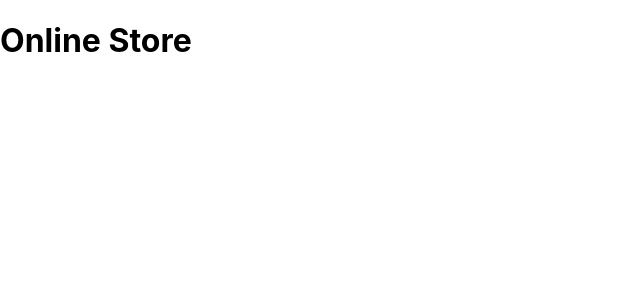
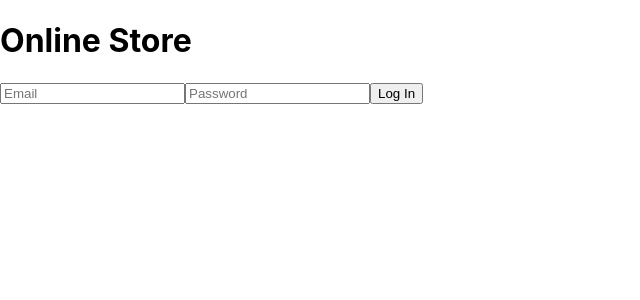
Before and after one commit to cbrandao18/online-store, a React (Create React App) app in the folder client/: page /#/login in a window 1280 px wide. Shown: the top 300 px of the page, without its empty margins (0-640 px from the left). Built offline with nearby package versions, Linux system fonts and the light colour scheme.

Commit message:
create login component

```diff
--- a/client/src/components/App.js
+++ b/client/src/components/App.js
@@ -1,12 +1,16 @@
 import React, { Component } from "react";
-import {Route} from 'react-router-dom';
+import { Route, Switch } from 'react-router-dom';
 import ProductIndex from './products/ProductIndex'
+import Login from './Login';
 
 const App = () => {
   return (
     <div>
       <h1>Online Store</h1>
-      <Route exact path="/" component={ProductIndex} />
+      <Switch>
+        <Route exact path="/login" component={Login} />
+        <Route path="/" component={ProductIndex} />
+      </Switch>
     </div>
   );
 };
--- /dev/null
+++ b/client/src/components/Login.js
@@ -0,0 +1,64 @@
+import React, { Component } from "react";
+import { Mutation } from "react-apollo";
+
+import Mutations from '../graphql/mutations';
+const {LOGIN_USER} = Mutations;
+
+class Login extends Component {
+  constructor(props) {
+    super(props);
+
+    this.state = {
+      email: "",
+      password: ""
+    };
+  }
+
+  update(field) {
+    return e => this.setState({ [field]: e.target.value });
+  }
+
+  render() {
+    return (
+      <Mutation
+        mutation={LOGIN_USER}
+        onCompleted={data => {
+          const { token } = data.login;
+          localStorage.setItem("auth-token", token);
+          this.props.history.push("/");
+        }}
+      >
+        {loginUser => (
+          <div>
+            <form
+              onSubmit={e => {
+                e.preventDefault();
+                loginUser({
+                  variables: {
+                    email: this.state.email,
+                    password: this.state.password
+                  }
+                });
+              }}
+            >
+              <input
+                value={this.state.email}
+                onChange={this.update("email")}
+                placeholder="Email"
+              />
+              <input
+                value={this.state.password}
+                onChange={this.update("password")}
+                type="password"
+                placeholder="Password"
+              />
+              <button type="submit">Log In</button>
+            </form>
+          </div>
+        )}
+      </Mutation>
+    );
+  }
+}
+
+export default Login;
--- a/client/src/graphql/mutations.js
+++ b/client/src/graphql/mutations.js
@@ -0,0 +1,13 @@
+import gql from "graphql-tag";
+
+export default {
+  LOGIN_USER: gql`
+    mutation LoginUser($email: String!, $password: String!) {
+      login(email: $email, password: $password) {
+        token
+        loggedIn
+      }
+    }
+  `,
+
+}
--- a/client/src/graphql/queries.js
+++ b/client/src/graphql/queries.js
@@ -1,4 +1,3 @@
-
 import gql from "graphql-tag";
 
 export default {
```
Also changed, not shown: package.json (+6 -1 lines), 2 other files (tests, documents, lock files or other folders).
